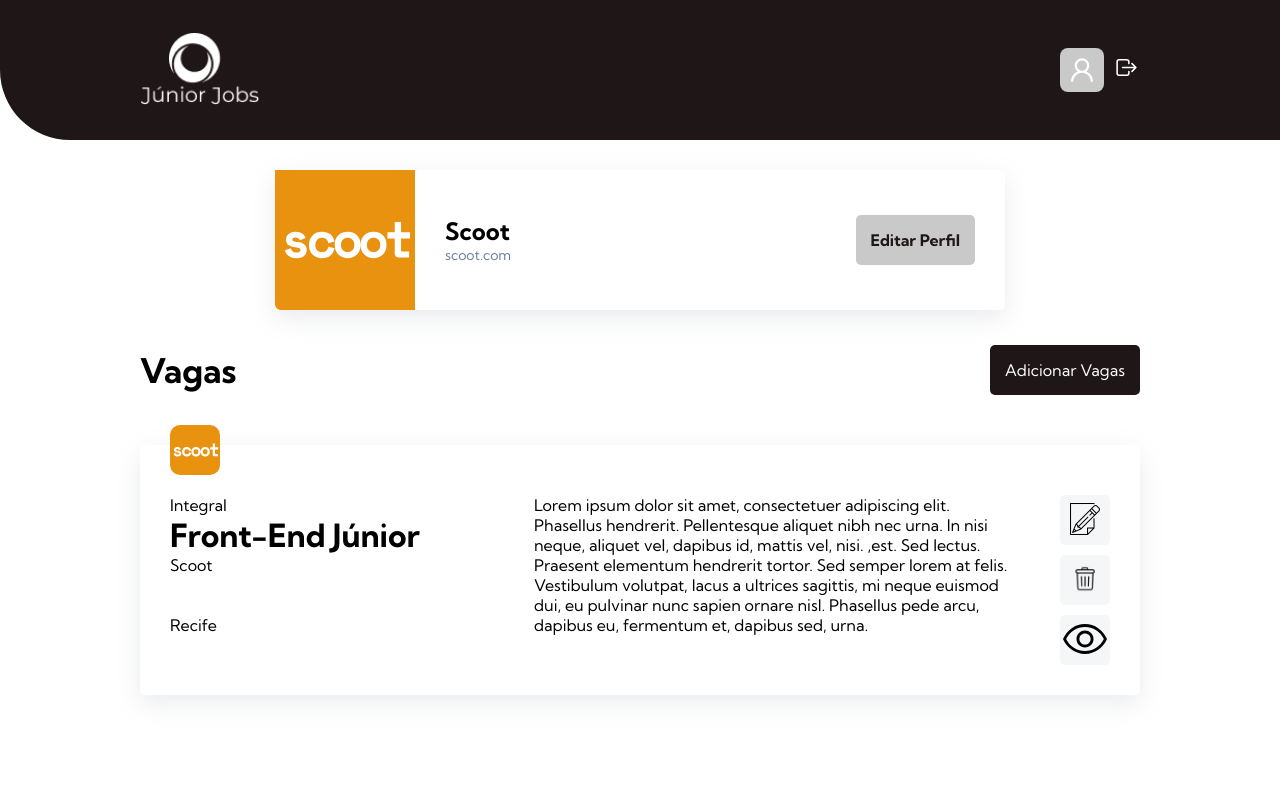
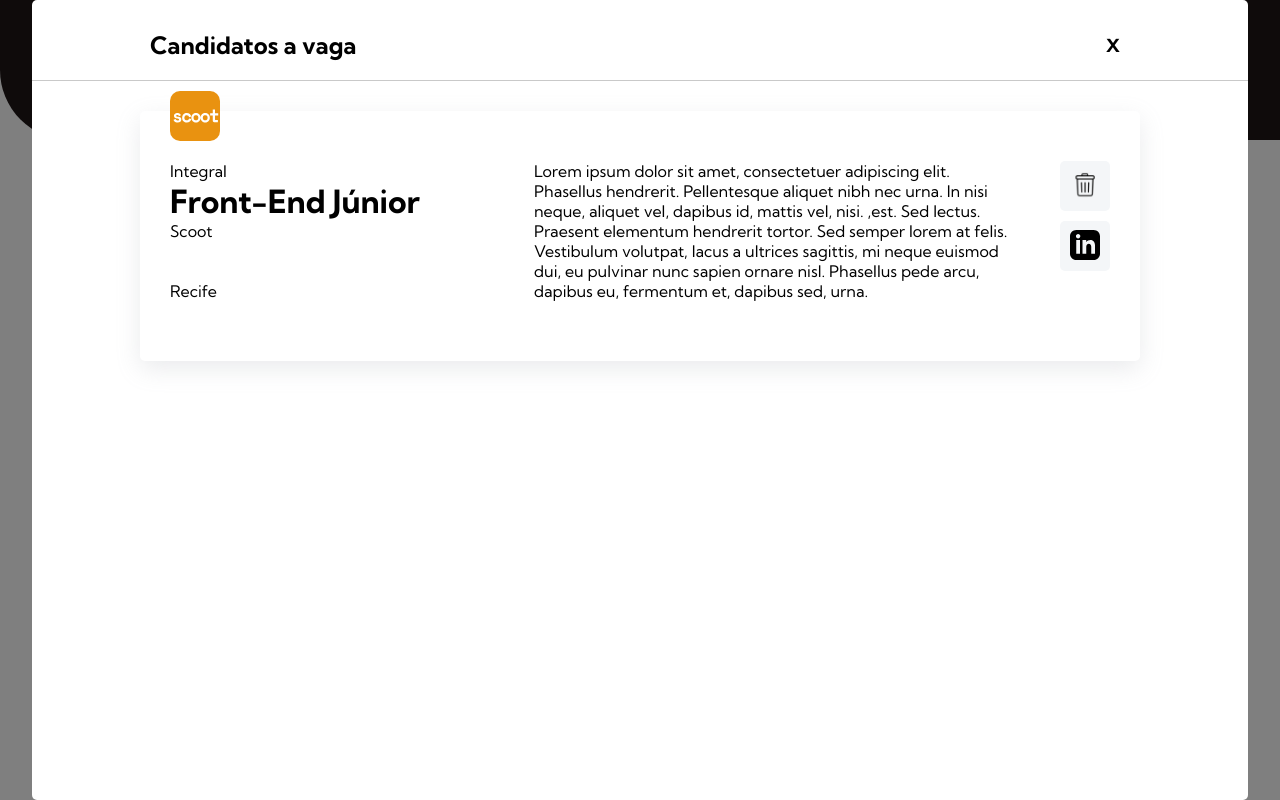
Before and after one commit to dbnvides/Junior-jobs-v2, a React (Create React App) app: page /company in a window 1280 px wide. Shown: the top 800 px of the page. Built offline with nearby package versions, Linux system fonts and the light colour scheme.

Commit message:
feat: create style

```diff
--- /dev/null
+++ b/src/components/ModalViewer/index.tsx
@@ -0,0 +1,60 @@
+import { ModalViewerContainer } from "./style";
+import iconExcluir from "../../assets/img/icon-excluir.svg";
+import iconLink from "../../assets/img/link.svg";
+import img from "../../assets/img/company.svg";
+
+export const ModalViewer = () => {
+  return (
+    <ModalViewerContainer>
+      <div className="Modal">
+        <div className="ModalHeader">
+          <div>
+            <h1>Candidatos a vaga </h1>
+            <button> X </button>
+          </div>
+        </div>
+        <div className="bar"></div>
+        <div className="ModalBody">
+          <ul>
+            <li className="user">
+              <img src={img} alt="img" />
+              <div>
+                <div className="infCompany">
+                  <div>
+                    <p>Integral</p>
+                    <h1>Front-End Júnior</h1>
+                    <span>Scoot</span>
+                  </div>
+
+                  <p>Recife</p>
+                </div>
+
+                <div className="description">
+                  <p>
+                    Lorem ipsum dolor sit amet, consectetuer adipiscing elit.
+                    Phasellus hendrerit. Pellentesque aliquet nibh nec urna. In
+                    nisi neque, aliquet vel, dapibus id, mattis vel, nisi. ,est.
+                    Sed lectus. Praesent elementum hendrerit tortor. Sed semper
+                    lorem at felis. Vestibulum volutpat, lacus a ultrices
+                    sagittis, mi neque euismod dui, eu pulvinar nunc sapien
+                    ornare nisl. Phasellus pede arcu, dapibus eu, fermentum et,
+                    dapibus sed, urna.
+                  </p>
+                </div>
+
+                <div className="boxButtons">
+                  <button>
+                    <img src={iconExcluir} alt="Excluir" />
+                  </button>
+                  <button>
+                    <img src={iconLink} alt="Editar" />
+                  </button>
+                </div>
+              </div>
+            </li>
+          </ul>
+        </div>
+      </div>
+    </ModalViewerContainer>
+  );
+};
--- /dev/null
+++ b/src/components/ModalViewer/style.ts
@@ -0,0 +1,132 @@
+import styled from "styled-components";
+
+export const ModalViewerContainer = styled.div`
+  position: fixed;
+  background-color: rgba(0, 0, 0, 0.5);
+  height: 100%;
+  width: 100%;
+  top: 0;
+  left: 0;
+  display: flex;
+  align-items: center;
+  justify-content: center;
+  z-index: 10;
+
+  .Modal {
+    width: 95%;
+    height: 800px;
+    background-color: var(--white);
+    overflow: auto;
+    border-radius: 5px;
+
+    .ModalHeader {
+      display: flex;
+      justify-content: space-between;
+      flex-direction: column;
+      padding: 30px 20px 0 10px;
+
+      h1 {
+        font-size: var(--title-3);
+      }
+
+      button {
+        font-weight: var(--bold);
+        font-size: var(--title-4);
+        cursor: pointer;
+      }
+
+      > div {
+        display: flex;
+        justify-content: space-between;
+        align-items: center;
+        margin-bottom: 20px;
+      }
+    }
+
+    .bar {
+      height: 1px;
+      width: 100%;
+      background-color: var(--grey-2);
+    }
+
+    .user {
+      background-color: var(--white);
+      width: 95%;
+      margin: 0 auto;
+      position: relative;
+      margin-top: 30px;
+      padding: 50px 20px 30px 20px;
+      border-radius: 5px;
+      box-shadow: rgba(149, 157, 165, 0.2) 0px 8px 24px;
+
+      > img {
+        position: absolute;
+        top: 0;
+        margin-top: -20px;
+        width: 50px;
+        height: 50px;
+        border-radius: 10px;
+      }
+
+      .description {
+      }
+
+      > div {
+        display: flex;
+        flex-direction: column;
+        gap: 40px;
+      }
+
+      .infCompany {
+        display: flex;
+        flex-direction: column;
+        gap: 40px;
+      }
+
+      .boxButtons {
+        display: flex;
+        gap: 10px;
+
+        > button {
+          width: 50px;
+          height: 50px;
+          background-color: var(--grey-1);
+          border-radius: 5px;
+          cursor: pointer;
+        }
+      }
+
+      @media (min-width: 769px) {
+        width: 95%;
+        max-width: 1000px;
+        height: 250px;
+        padding: 50px 30px 30px 30px;
+
+        .description {
+          display: flex;
+          width: 60%;
+        }
+
+        > div {
+          display: flex;
+          flex-direction: row;
+        }
+
+        .infCompany {
+          width: 40%;
+        }
+
+        .boxButtons {
+          flex-direction: column;
+        }
+      }
+    }
+
+    @media (min-width: 769px) {
+      .ModalHeader {
+        max-width: 1000px;
+        margin: 0 auto;
+      }
+    }
+  }
+`;
--- a/src/pages/company/index.tsx
+++ b/src/pages/company/index.tsx
@@ -2,12 +2,14 @@ import { Header } from "../../components/Header";
 import { StyledFooter } from "../../components/Footer";
 import { CompanyPageContainer } from "./style";
 import { CardCompany } from "../../components/CardCompany";
+import { ModalViewer } from "../../components/ModalViewer";
 import img from "../../assets/img/company.svg";
 
 export const Company = () => {
   return (
     <>
       <Header />
+      <ModalViewer />
       <CompanyPageContainer>
         <div className="perfil">
           <div className="boxImg">
@@ -26,7 +28,12 @@ export const Company = () => {
             <h1>Vagas</h1>
             <button> Adicionar Vagas</button>
           </div>
-          <CardCompany />
+          <ul>
+            <CardCompany />
+            <CardCompany />
+            <CardCompany />
+            <CardCompany />
+          </ul>
         </div>
       </CompanyPageContainer>
       <StyledFooter />
--- a/src/pages/company/style.ts
+++ b/src/pages/company/style.ts
@@ -3,7 +3,13 @@ import styled from "styled-components";
 export const CompanyPageContainer = styled.div`
   width: 95%;
   margin: 0 auto;
-  height: 100vh;
+  height: 110vh;
+
+  ul {
+    height: 600px;
+    overflow: auto;
+    padding: 20px 0;
+  }
 
   .perfil {
     height: 200px;
@@ -17,7 +23,7 @@ export const CompanyPageContainer = styled.div`
     box-shadow: rgba(149, 157, 165, 0.2) 0px 8px 24px;
 
     .boxImg {
-      width: 100%;
+      width: 50px;
       height: 100%;
       position: absolute;
       margin-top: -75px;
@@ -103,8 +109,8 @@ export const CompanyPageContainer = styled.div`
       padding: 0 30px 0 0;
 
       .boxImg {
-        max-width: 20%;
-        max-height: 100%;
+        width: 20%;
+        height: 100%;
         position: static;
         margin: 0px;
 
```
Also changed, not shown: src/assets/img/link.svg (added).
